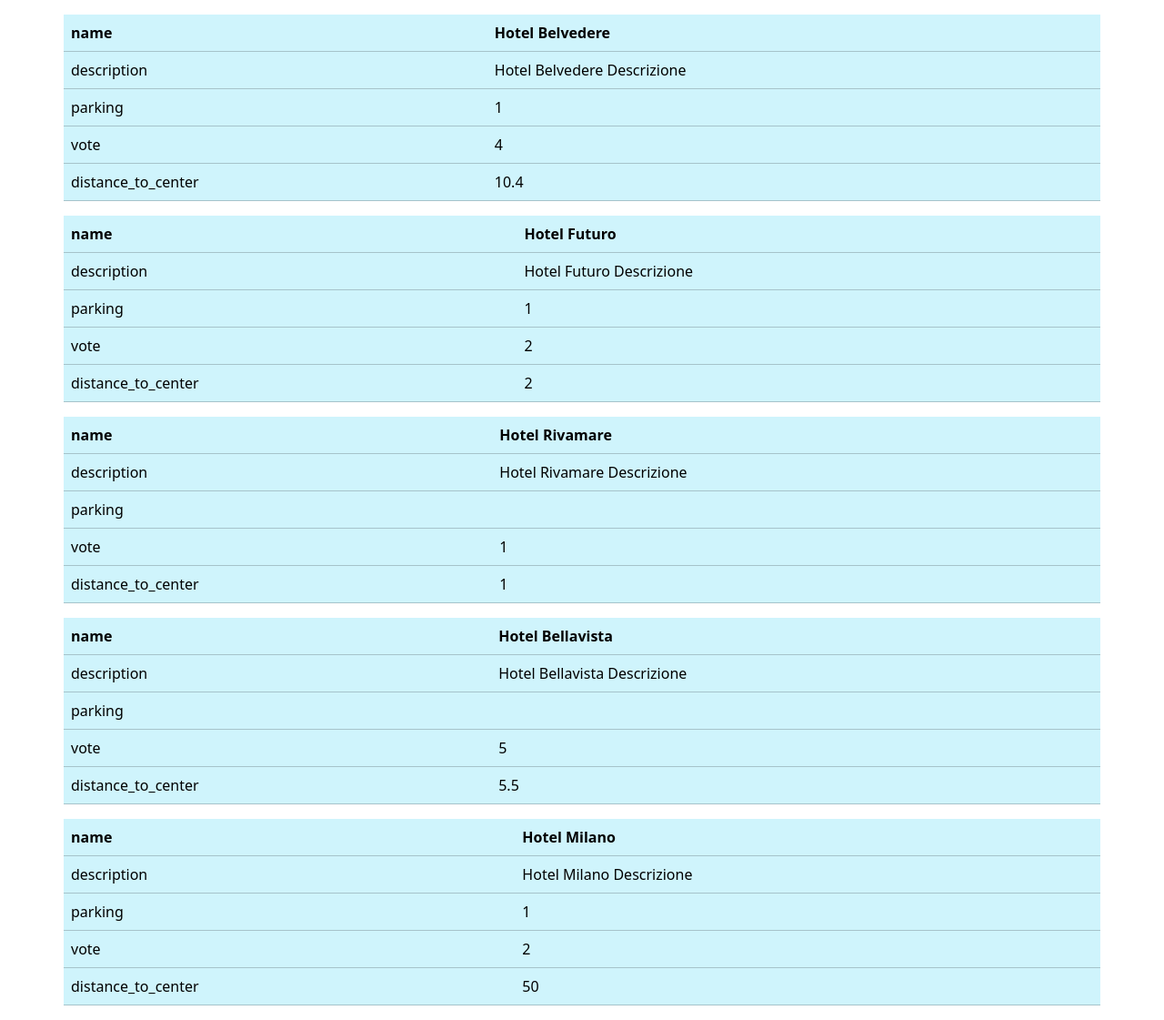
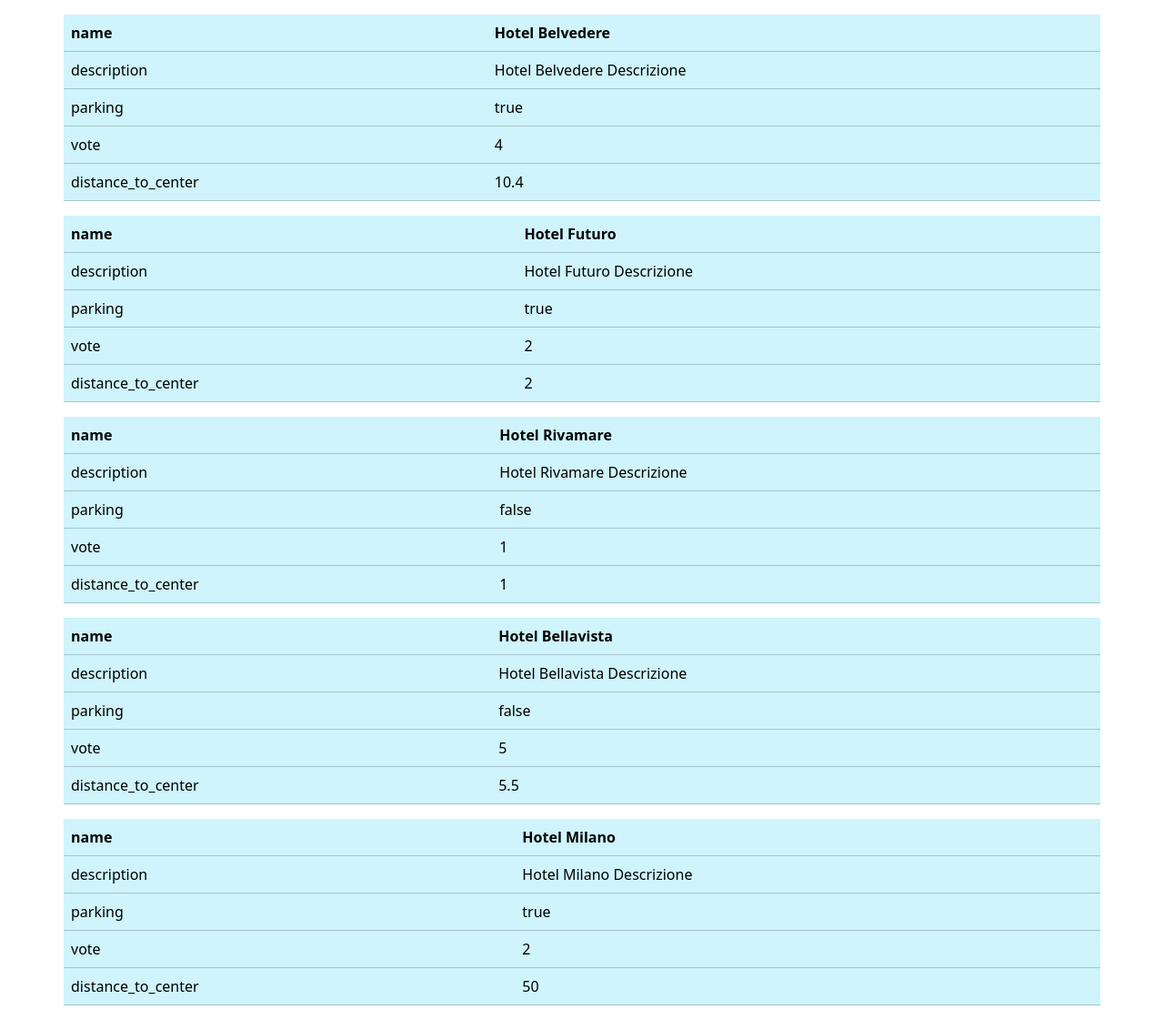
Before and after one commit to pietro-giordano/php-hotel, a PHP site: page / in a window 1280 px wide. Shown: the whole page at 91% size. Run offline with PHP 8.4, Linux system fonts and the light colour scheme.

Commit message:
avanzamento

```diff
--- a/index.php
+++ b/index.php
@@ -58,17 +58,28 @@ $hotels = [
 
                   <?php foreach ($hotels as $hotel) {
                         echo '<table class="table table-info">';
+
                         foreach ($hotel as $key => $hotelData) {
                               echo '<tr>';
+
                               if ($key == 'name') {
                                     echo '<th>' . $key . '</th>';
                                     echo '<th>' . $hotelData . '</th>';
+                              } else if ($key == 'parking') {
+                                    echo '<td>' . $key . '</td>';
+                                    if ($hotelData == 'true') {
+                                          echo '<td>' . 'true' . '</td>';
+                                    } else {
+                                          echo '<td>' . 'false' . '</td>';
+                                    }
                               } else {
                                     echo '<td>' . $key . '</td>';
                                     echo '<td>' . $hotelData . '</td>';
                               }
+
                               echo '</tr>';
                         }
+
                         echo '</table>';
                   } ?>
 
```
